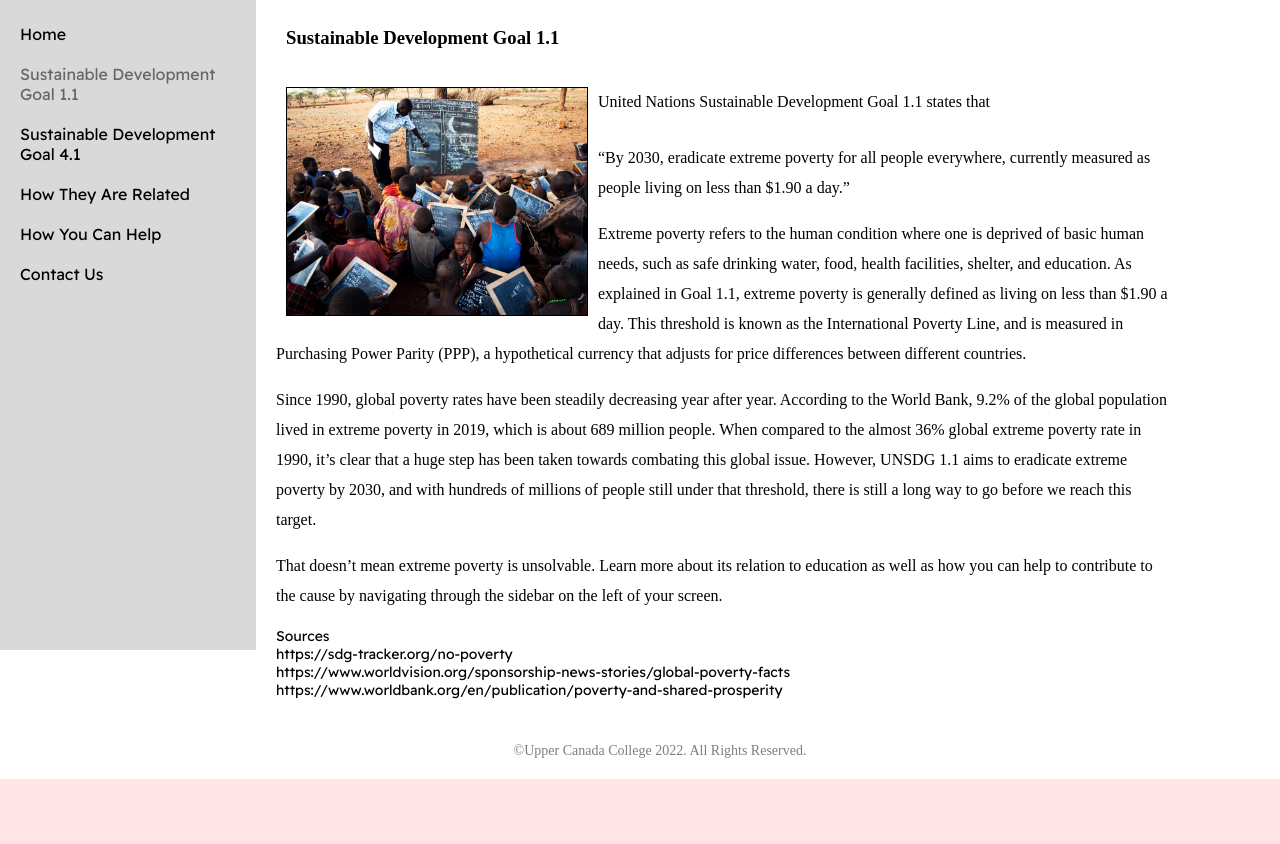
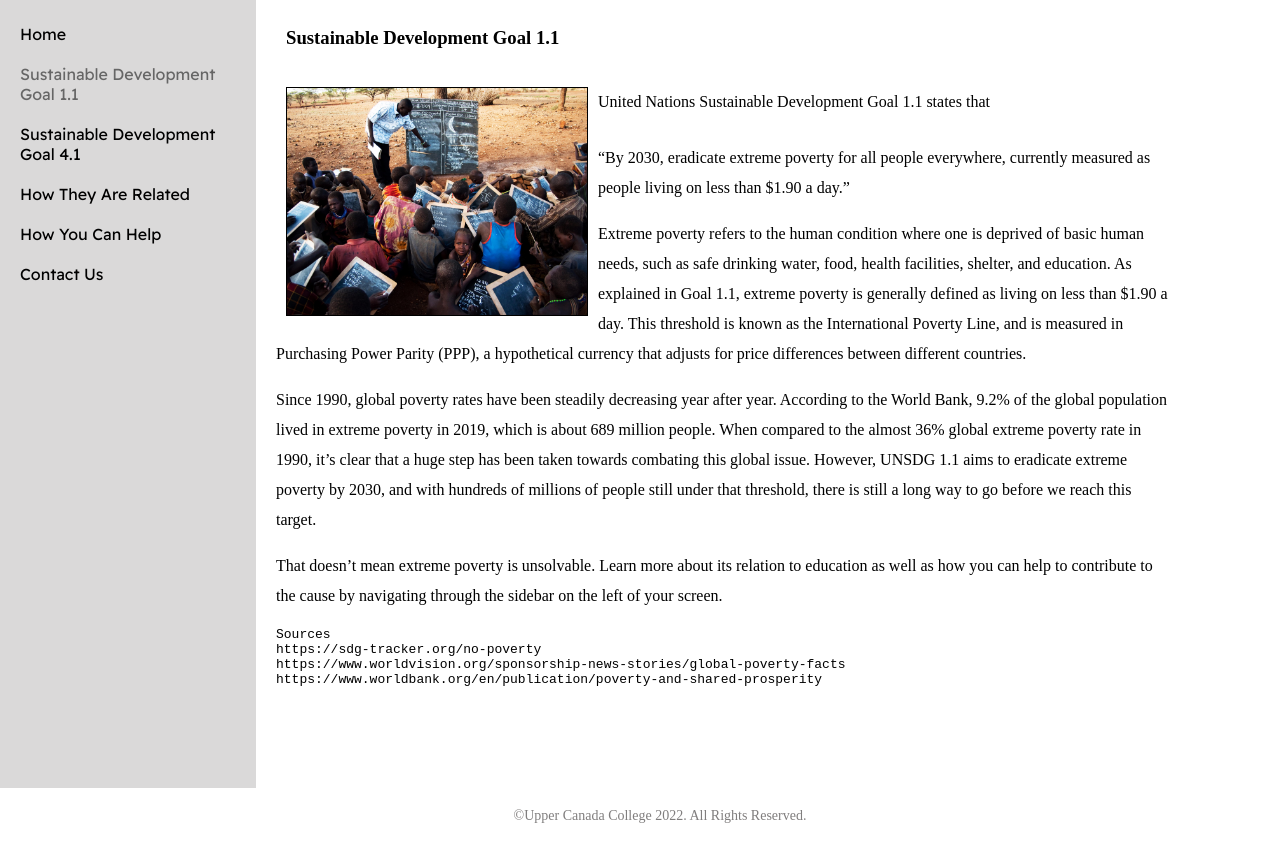
Before and after one commit to HenryLiuUCC/web-design, a plain HTML site: page website/sdg1-1.html in a window 1280 px wide. Shown: the part 147-991 px from the top of the page. Before the commit the page ends 926 px from the top, so only its background shows below. Drawn offline with Linux system fonts and the light colour scheme.

Commit message:
updates comments

```diff
--- a/website/css/common.css
+++ b/website/css/common.css
@@ -52,8 +52,3 @@ a:hover {
 .hide {
   display: none;
 }
-
-pre {
-  font-family: ReadexPro;
-  font-size: 14px;
-}
--- a/website/css/style.css
+++ b/website/css/style.css
@@ -59,7 +59,7 @@ h1.title {
 }
 
 .sidenav {
-  min-height: 662px;
+  min-height: 800px;
   width: 20%;
   background-color: #DAD9D9;
   float: left;
```
Also changed, not shown: website/js/common_functions.js (+8 -16 lines).
